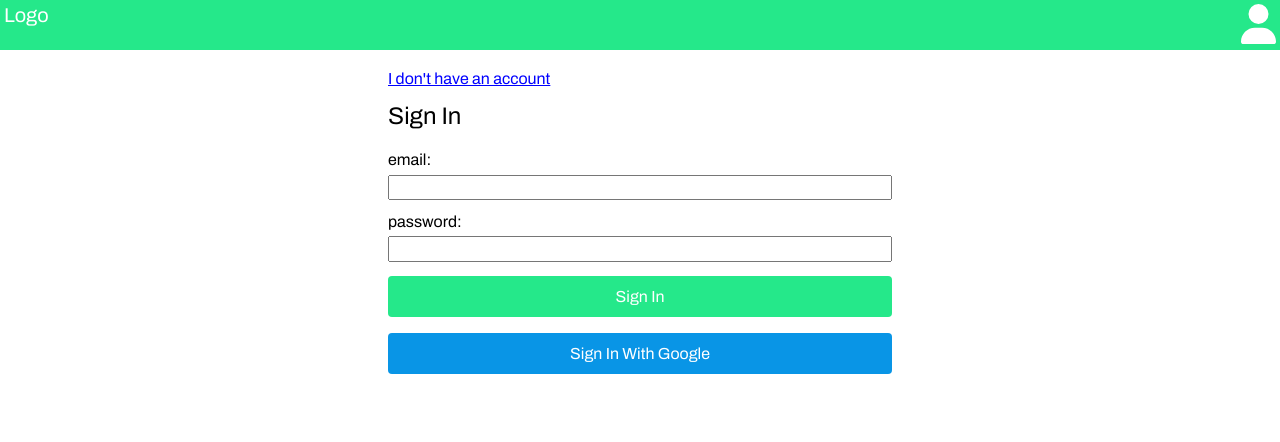
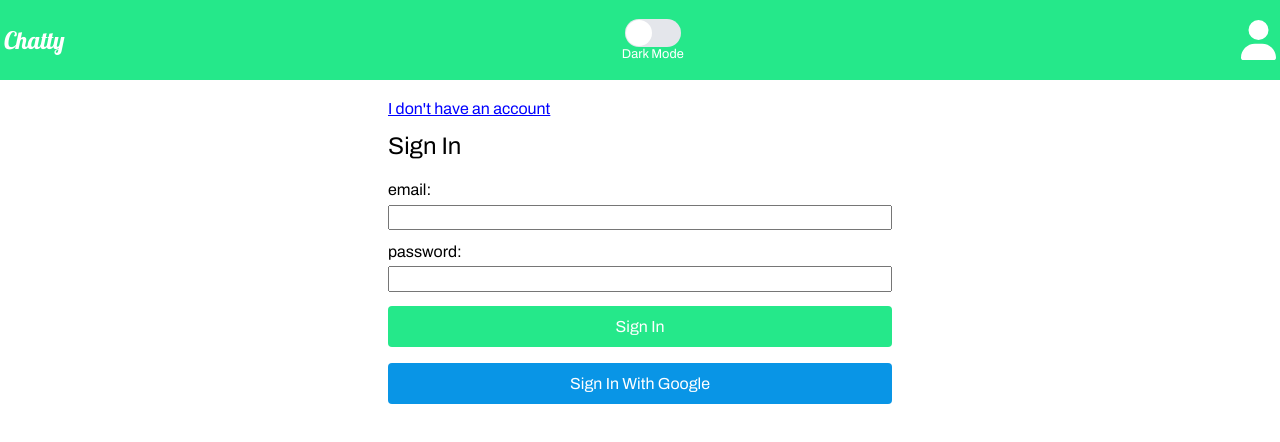
Before and after one commit to Andybrummitt/chatApp, a React (Create React App) app: page / in a window 1280 px wide. Shown: the top 442 px of the page. Built offline with nearby package versions, Linux system fonts and the light colour scheme; no server answers.

Commit message:
installed react-switch and created dark mode switch slider in header, implemented dark mode styles on homepage and imported google font for title style

```diff
--- a/package.json
+++ b/package.json
@@ -16,6 +16,7 @@
     "react-router": "^6.2.2",
     "react-router-dom": "^6.2.2",
     "react-scripts": "5.0.0",
+    "react-switch": "^6.0.0",
     "redux": "^4.1.2",
     "redux-logger": "^3.0.6",
     "sass": "^1.49.9",
--- a/src/App.js
+++ b/src/App.js
@@ -1,10 +1,13 @@
-import { useEffect } from "react";
+import { createContext, useEffect, useState } from "react";
 import { connect } from "react-redux";
 import { Navigate, Route, Routes } from "react-router-dom";
 import "./App.css";
 import AccountPage from "./components/AccountPage/AccountPage.component";
 import Header from "./components/header/header.component";
-import { auth, checkUserNameLinked } from "./firebase/firebase-utils/firebase.auth.utils";
+import {
+  auth,
+  checkUserNameLinked,
+} from "./firebase/firebase-utils/firebase.auth.utils";
 import CreateUsernamePage from "./pages/create-username/create-username.component";
 import HomePage from "./pages/homepage/homepage.component";
 import SignInSignUpPage from "./pages/sign-in-sign-up/sign-in-sign-up.component";
@@ -14,6 +17,8 @@ import {
   setHasUniqueUsername,
 } from "./redux/user/user.actions";
 
+export const ThemeContext = createContext();
+
 function App({
   user,
   hasUniqueUsername,
@@ -21,9 +26,15 @@ function App({
   logInUser,
   logOutUser,
 }) {
+
+  const [ darkMode, setDarkMode ] = useState(false);
+
+  const toggleDarkMode = () => {
+    setDarkMode(!darkMode)
+  }
+
   useEffect(() => {
     const unsubscribe = auth.onAuthStateChanged((user) => {
-      console.log("AUTH STATE CHANGED");
       if (user) {
         logInUser(user);
         checkUserNameLinked(user)
@@ -39,6 +50,7 @@ function App({
   }, []);
 
   return (
+    <ThemeContext.Provider value={{ darkMode, toggleDarkMode }}>
       <div className="App">
         <Header />
         <Routes>
@@ -71,9 +83,14 @@ function App({
               )
             }
           />
-        <Route exact path="/account" element={user ? <AccountPage /> : <Navigate to="/"/>} />
+          <Route
+            exact
+            path="/account"
+            element={user ? <AccountPage /> : <Navigate to="/" />}
+          />
         </Routes>
       </div>
+    </ThemeContext.Provider>
   );
 }
 
--- a/src/components/header/header.component.jsx
+++ b/src/components/header/header.component.jsx
@@ -1,17 +1,32 @@
 import { faUser } from "@fortawesome/free-solid-svg-icons";
 import { FontAwesomeIcon } from "@fortawesome/react-fontawesome";
-import React from "react";
+import React, { useContext } from "react";
 import { connect } from "react-redux";
 import { Link } from "react-router-dom";
+import Switch from "react-switch";
+import { ThemeContext } from "../../App";
 import "./header.styles.scss";
 
 const Header = (user) => {
+  const { darkMode, toggleDarkMode } = useContext(ThemeContext);
+
   return (
     <div className="header">
       <nav>
         <Link to="/" className="nav-link logo-icon">
-          Logo
+          <p className="title">Chatty</p>
         </Link>
+        <form className="switch-slider">
+          <Switch
+            onChange={toggleDarkMode}
+            checked={darkMode}
+            checkedIcon={false}
+            uncheckedIcon={false}
+            offColor={"#e4e6eb"}
+            onColor={"#3a3b3c"}
+          />
+          <label>Dark Mode</label>
+        </form>
         <Link
           to={user.user ? "/account" : "/"}
           className="nav-link account-link"
--- a/src/components/header/header.styles.scss
+++ b/src/components/header/header.styles.scss
@@ -1,11 +1,14 @@
+@import url('https://fonts.googleapis.com/css2?family=Archivo&family=Lobster&display=swap');
+
 .header {
 
     nav {
         display: flex;
         width: 100%;
         background: #25e88a;
-        height: 50px;
+        height: 10vh;
         justify-content: space-between;
+        align-items: center;
         padding: 0.25rem;
 
         .nav-link {
@@ -13,5 +16,19 @@
             text-decoration: none;
             font-size: 20px;
         }
+
+        .title {
+            font-family: 'Lobster', cursive;
+            font-size: 1.5rem;
+        }
+
+        .switch-slider {
+            display: flex;
+            flex-direction: column;
+            align-items: center;
+            justify-content: center;
+            font-size: 0.8rem;
+            color: white;
+        }
     }
 }
--- a/src/pages/homepage/homepage.component.jsx
+++ b/src/pages/homepage/homepage.component.jsx
@@ -1,5 +1,6 @@
-import React, { useEffect, useState } from "react";
+import React, { useContext, useEffect, useState } from "react";
 import { connect } from "react-redux";
+import { ThemeContext } from "../../App";
 import ChatWindow from "../../components/chat-window/chat-window.component";
 import ChatsView from "../../components/chats-view/chats-view.component";
 import SearchUsername from "../../components/search-username/search-username.component";
@@ -10,8 +11,10 @@ import "./homepage.styles.scss";
 
 const HomePage = ({ user, chatOpen }) => {
 
+  const { darkMode } = useContext(ThemeContext);
+
   return (
-    <div className="homepage-container">
+    <div className={`homepage-container ${darkMode ? 'dark' : ''}`}>
       {chatOpen ? <ChatWindow /> : <ChatsView user={user} chatOpen={chatOpen} />}
       <button className="sign-out" onClick={handleSignOut}>
         Sign Out
--- a/src/pages/homepage/homepage.styles.scss
+++ b/src/pages/homepage/homepage.styles.scss
@@ -1,6 +1,20 @@
 .homepage-container {
     width: 100vw;
+    height: 90vh;
     display: flex;
     flex-direction: column;
     position: relative;
+
+    input {
+        border: 1px solid black;
+    }
+
+    &.dark {
+        background: #3a3b3c;
+        color: white;
+        input {
+            background: #666666;
+            color: white;
+        }
+    }
 }
```
Also changed, not shown: 1 other file (tests, documents, lock files or other folders). Lines whose indentation alone changed are shown as unchanged.
